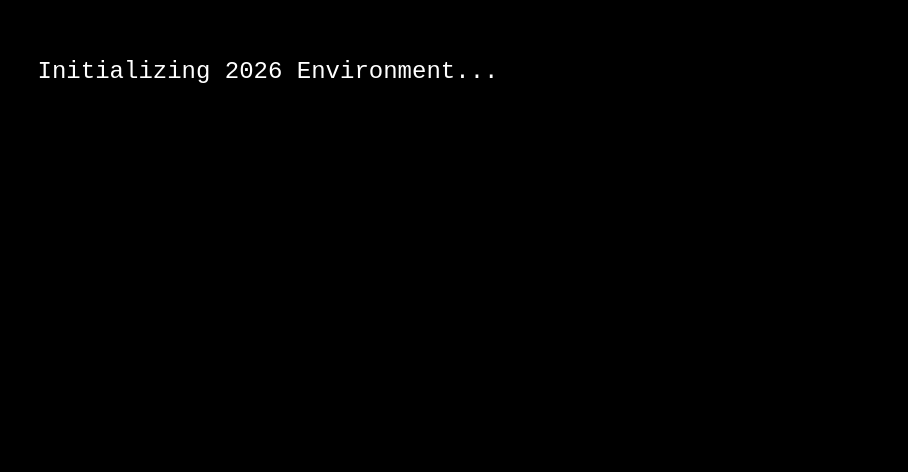
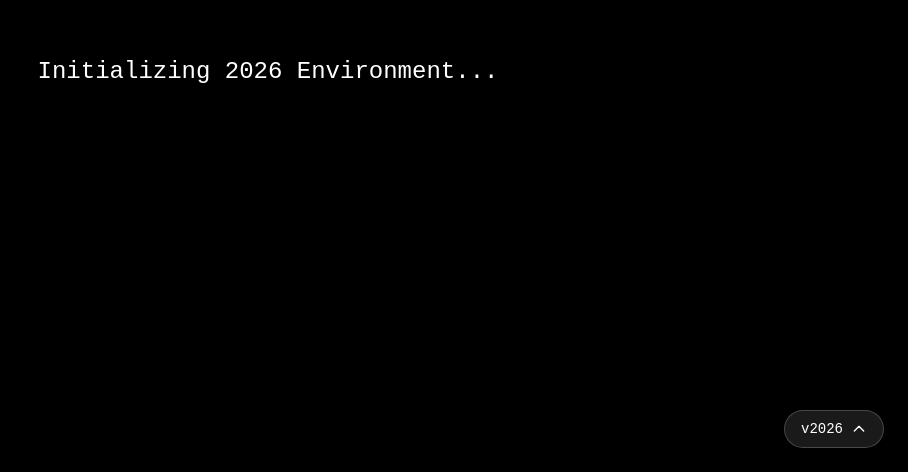
Before and after one commit to akbrdhia/AkbarD_Porto, a React (Vite) app: page /2026 in a window 1280 px wide. Shown: the part 328-800 px from the top of the page, without its empty margins (372-1280 px from the left). Built offline with nearby package versions, Linux system fonts and the light colour scheme.

Commit message:
feat(ui): implement dynamic chameleon version switcher

```diff
--- a/src/App.jsx
+++ b/src/App.jsx
@@ -1,6 +1,7 @@
 import React from 'react';
 import { Routes, Route, Navigate } from 'react-router-dom';
 import Portfolio2025 from './2025/pages/Portofolio';
+import VersionSwitcher from './components/VersionSwitcher';
 
 // Placeholder for 2026 to ensure routing works
 const Placeholder2026 = () => (
@@ -17,6 +18,7 @@ const App = () => {
         <Route path="/2025/*" element={<Portfolio2025 />} />
         <Route path="/2026/*" element={<Placeholder2026 />} />
       </Routes>
+      <VersionSwitcher />
     </>
   );
 };
--- /dev/null
+++ b/src/components/VersionSwitcher.jsx
@@ -0,0 +1,68 @@
+import React, { useState } from 'react';
+import { useLocation, useNavigate } from 'react-router-dom';
+
+const VersionSwitcher = () => {
+  const [isOpen, setIsOpen] = useState(false);
+  const location = useLocation();
+  const navigate = useNavigate();
+
+  const currentYear = location.pathname.startsWith('/2026') ? '2026' : '2025';
+
+  const handleSwitch = (year) => {
+    setIsOpen(false);
+    if (year !== currentYear) {
+      navigate(`/${year}`);
+    }
+  };
+
+  // The Chameleon Effect: Style changes based on URL
+  const buttonStyle = currentYear === '2026'
+    ? 'bg-white/10 backdrop-blur-md border border-white/20 text-white rounded-full hover:bg-white/20 shadow-lg'
+    : 'bg-[#3C3F41] border border-[#232525] text-[#A9B7C6] rounded-none hover:bg-[#4B4F52] shadow-md';
+
+  const menuStyle = currentYear === '2026'
+    ? 'bg-black/80 backdrop-blur-xl border border-white/20 text-white rounded-2xl shadow-xl'
+    : 'bg-[#2B2B2B] border border-[#4B4F52] text-[#A9B7C6] rounded-none shadow-md';
+
+  const itemHoverStyle = currentYear === '2026'
+    ? 'hover:bg-white/10 rounded-xl'
+    : 'hover:bg-[#4B4F52]';
+
+  return (
+    <div className="fixed bottom-6 right-6 z-[9999] flex flex-col items-end">
+      {isOpen && (
+        <div className={`mb-2 p-1 min-w-[120px] overflow-hidden ${menuStyle}`}>
+          <div
+            onClick={() => handleSwitch('2026')}
+            className={`px-4 py-2 cursor-pointer transition-colors flex items-center justify-between ${itemHoverStyle} ${currentYear === '2026' ? 'opacity-100 font-bold' : 'opacity-70'}`}
+          >
+            <span>v2026</span>
+            {currentYear === '2026' && <span className="text-xs">✓</span>}
+          </div>
+          <div
+            onClick={() => handleSwitch('2025')}
+            className={`px-4 py-2 cursor-pointer transition-colors flex items-center justify-between ${itemHoverStyle} ${currentYear === '2025' ? 'opacity-100 font-bold' : 'opacity-70'}`}
+          >
+            <span>v2025</span>
+            {currentYear === '2025' && <span className="text-xs">✓</span>}
+          </div>
+        </div>
+      )}
+
+      <button
+        onClick={() => setIsOpen(!isOpen)}
+        className={`px-4 py-2 flex items-center gap-2 font-mono text-sm transition-all duration-300 ${buttonStyle}`}
+      >
+        <span>v{currentYear}</span>
+        <svg
+          className={`w-4 h-4 transition-transform duration-200 ${isOpen ? 'rotate-180' : ''}`}
+          fill="none" stroke="currentColor" viewBox="0 0 24 24"
+        >
+          <path strokeLinecap="round" strokeLinejoin="round" strokeWidth={2} d="M5 15l7-7 7 7" />
+        </svg>
+      </button>
+    </div>
+  );
+};
+
+export default VersionSwitcher;
```
